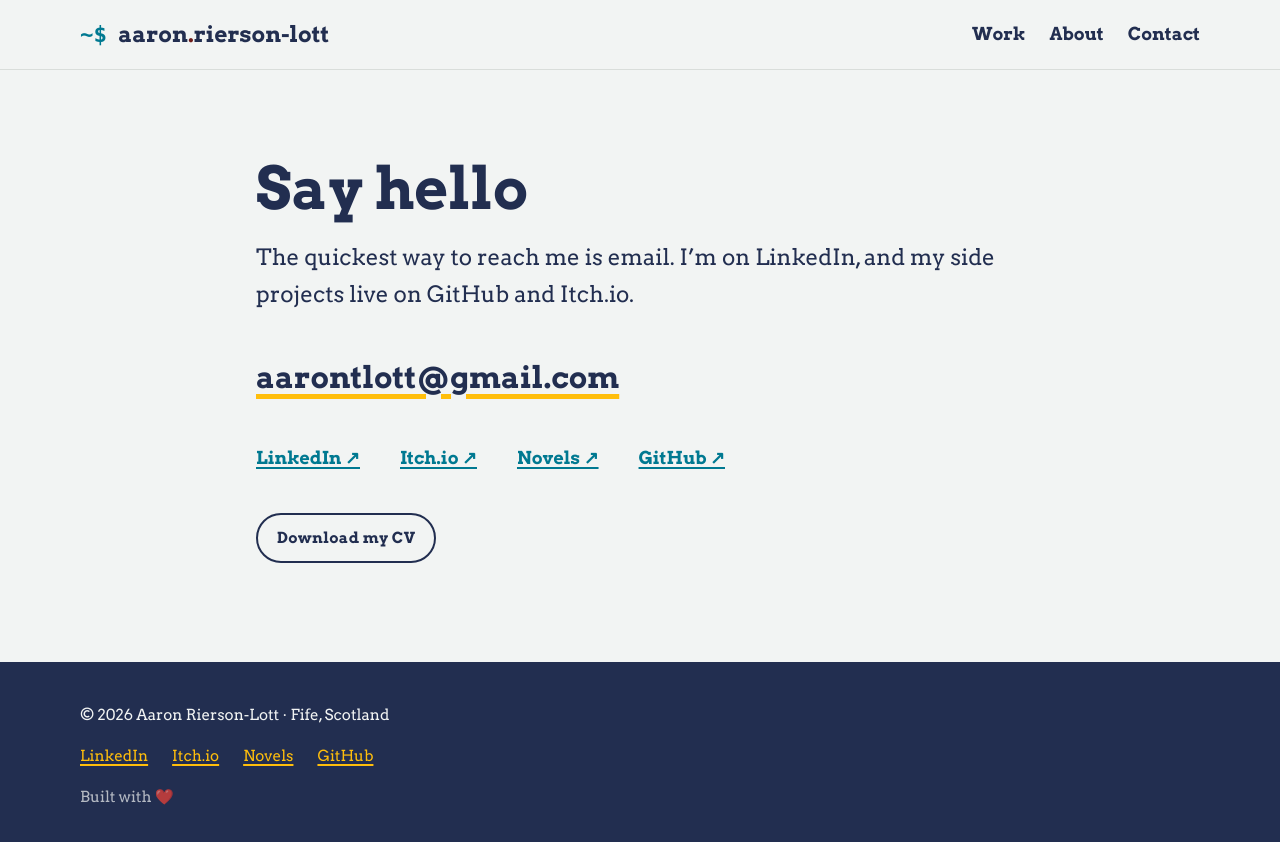
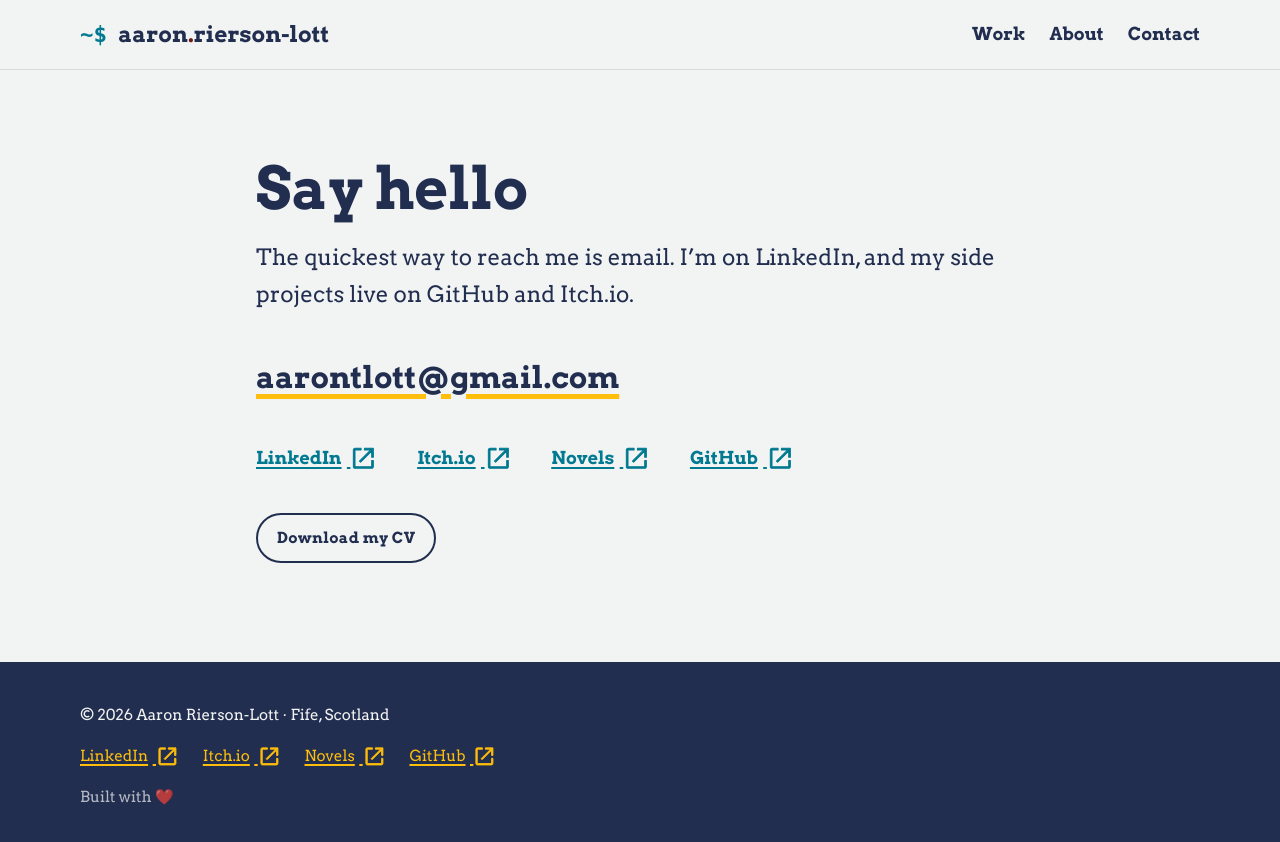
Before and after one commit to Aarontlott/personal-site, an Astro site: page /contact in a window 1280 px wide. Built offline with nearby package versions, Linux system fonts and the light colour scheme; Astro itself is replaced by a stand-in of ours.

Commit message:
feat: I wanted an openInNew icon

```diff
--- a/src/components/ContactBand.astro
+++ b/src/components/ContactBand.astro
@@ -1,5 +1,6 @@
 ---
 import { site } from '../data/site';
+import ExternalLink from './ExternalLink.astro';
 const linkedin = site.links.find((l) => l.label === 'LinkedIn');
 ---
 
@@ -17,7 +18,7 @@ const linkedin = site.links.find((l) => l.label === 'LinkedIn');
     </div>
     <div class="actions">
       <a class="button button--primary" href={`mailto:${site.email}`} data-copy-email>Email me</a>
-      {linkedin && <a class="button" href={linkedin.url} rel="me noopener">LinkedIn</a>}
+      {linkedin && <ExternalLink class="button" href={linkedin.url} me>LinkedIn</ExternalLink>}
       {site.cv && <a class="button" href={site.cv}>Download CV</a>}
     </div>
   </div>
--- /dev/null
+++ b/src/components/ExternalLink.astro
@@ -0,0 +1,44 @@
+---
+/**
+ * A link to another site: opens in a new tab, with the "open in new" icon
+ * and a hidden "(opens in a new tab)" for screen readers.
+ *
+ *   <ExternalLink href="https://…">Itch.io</ExternalLink>
+ *   <ExternalLink href={url} class="button" me>LinkedIn</ExternalLink>
+ *
+ * `me` marks links to your own profiles (rel="me"), which some sites use to verify you.
+ */
+import type { HTMLAttributes } from 'astro/types';
+import OpenInNew from './icons/OpenInNew.astro';
+
+interface Props extends Omit<HTMLAttributes<'a'>, 'target' | 'rel'> {
+  href: string;
+  /** Link to one of your own profiles */
+  me?: boolean;
+}
+
+const { href, me = false, class: className, 'class:list': classList, ...rest } = Astro.props;
+const rel = ['noopener', 'noreferrer', me && 'me'].filter(Boolean).join(' ');
+---
+
+<a
+  href={href}
+  target="_blank"
+  rel={rel}
+  class:list={['external-link', className, classList]}
+  {...rest}
+><slot /><span class="external-link__icon"><OpenInNew /></span><span class="visually-hidden"> (opens in a new tab)</span></a>
+
+<style>
+  /* Keep the icon with the last word so it never wraps onto a line by itself */
+  .external-link__icon {
+    margin-left: 0.3em;
+    white-space: nowrap;
+  }
+  /* Buttons already space their children with a gap */
+  /* In buttons, let the button's own centring line it up */
+  :global(.button) > .external-link__icon {
+    display: inline-flex;
+    margin-left: 0;
+  }
+</style>
--- a/src/components/Footer.astro
+++ b/src/components/Footer.astro
@@ -1,5 +1,6 @@
 ---
 import { site } from '../data/site';
+import ExternalLink from './ExternalLink.astro';
 const year = new Date().getFullYear();
 ---
 
@@ -12,9 +13,7 @@ const year = new Date().getFullYear();
       {
         site.links.map((link) => (
           <li>
-            <a href={link.url} rel="me noopener">
-              {link.label}
-            </a>
+            <ExternalLink href={link.url} me>{link.label}</ExternalLink>
           </li>
         ))
       }
--- /dev/null
+++ b/src/components/icons/OpenInNew.astro
@@ -0,0 +1,35 @@
+---
+/**
+ * "Open in new" icon. Takes the text colour and sits at text size.
+ * The box edges are shortened slightly from the original Material icon so the arrow has more room.
+ * The stroke thickens the original thin outline; raise stroke-width for chunkier, lower for thinner.
+ * Decorative: ExternalLink adds the "(opens in a new tab)" text for screen readers.
+ */
+---
+
+<svg
+  class="icon-open-in-new"
+  viewBox="0 0 24 24"
+  width="1.5em"
+  height="1.5em"
+  fill="currentColor"
+  stroke="currentColor"
+  stroke-width="0.9"
+  stroke-linejoin="round"
+  aria-hidden="true"
+  focusable="false"
+>
+  <path
+    d="M4.5 21q-.6 0-1.05-.45t-.45-1.05v-15q0-.6 .45-1.05t1.05-.45h5.475v1.5H4.5v15h15v-5.475h1.5v5.475q0 .6-.45 1.05t-1.05 .45H4.5Zm5.05-5.475-1.05-1.075 9.95-9.95H12.975v-1.5h8.025v8.025h-1.5v-5.45L9.55 15.525Z"
+  ></path>
+</svg>
+
+<style>
+  .icon-open-in-new {
+    display: inline-block;
+    flex: none;
+    /* Centre the 1.5em icon on the capital letters of the text beside it:
+       caps sit ~0.35em above the baseline, the icon's centre is 0.75em up. */
+    vertical-align: -0.4em;
+  }
+</style>
--- a/src/pages/contact.astro
+++ b/src/pages/contact.astro
@@ -1,6 +1,7 @@
 ---
 import Base from '../layouts/Base.astro';
 import { site } from '../data/site';
+import ExternalLink from '../components/ExternalLink.astro';
 ---
 
 <Base title="Contact" description="Get in touch with Aaron Rierson-Lott.">
@@ -17,9 +18,7 @@ import { site } from '../data/site';
         {
           site.links.map((link) => (
             <li>
-              <a href={link.url} rel="me noopener">
-                {link.label} ↗&#xFE0E;
-              </a>
+              <ExternalLink href={link.url} me>{link.label}</ExternalLink>
             </li>
           ))
         }
```
Also changed, not shown: src/pages/work/[slug].astro (+4 -3 lines).
